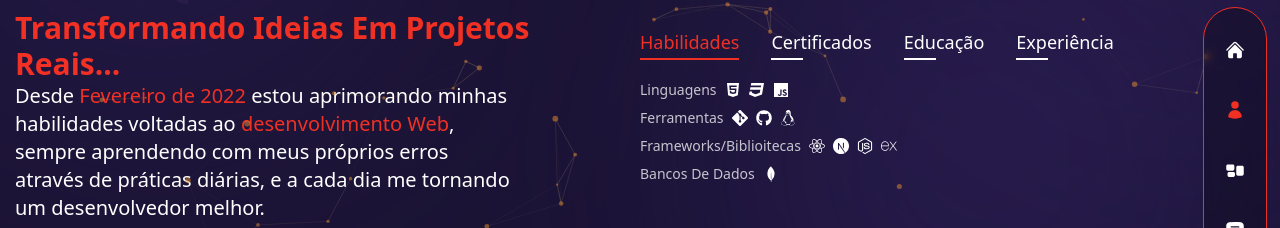
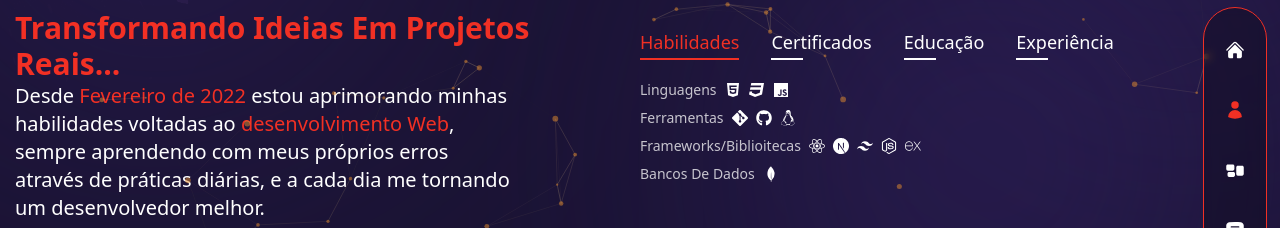
Before and after one commit to kevensouzz/my-portfolio, a Next.js app: page /sobre in a window 1280 px wide. Shown: the part 260-488 px from the top of the page. Built offline with nearby package versions, Linux system fonts and the light colour scheme.

Commit message:
update files

```diff
--- a/components/AboutData.jsx
+++ b/components/AboutData.jsx
@@ -1,5 +1,4 @@
 "use client";
-import { TbBrandMysql } from "react-icons/tb"
 import { useState } from "react";
 import { fadeIn } from "@/variants";
 import { motion } from "framer-motion";
@@ -10,7 +9,6 @@ import {
   FaJs,
   FaReact,
   FaGithub,
-  FaDocker,
   FaLinux,
 
 } from "react-icons/fa";
@@ -21,7 +19,7 @@ import {
   SiMongodb,
   SiNextdotjs,
   SiNodedotjs,
-  SiPhp,
+  SiTailwindcss
 } from "react-icons/si";
 
 const Data = [
@@ -49,6 +47,7 @@ const Data = [
         icons: [
           <FaReact />,
           <SiNextdotjs />,
+          <SiTailwindcss />,
           <SiNodedotjs />,
           <SiExpress />,
         ],
```
